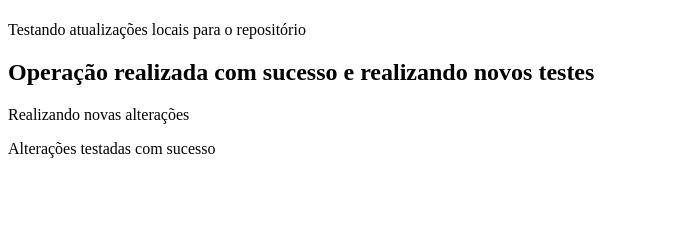
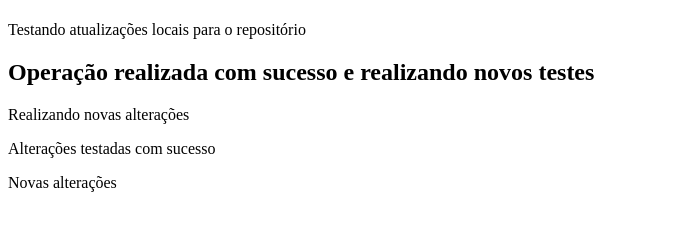
Before and after one commit to Nilton-Cesar-Dantas/Sistema-de-cadastro, a plain HTML site: page index.html in a window 1280 px wide. Shown: the part 59-290 px from the top of the page, without its empty margins (0-695 px from the left). Drawn offline with Linux system fonts and the light colour scheme.

Commit message:
Nova alteração arquivo index.html

```diff
--- a/index.html
+++ b/index.html
@@ -12,6 +12,7 @@
     <h2>Operação realizada com sucesso e realizando novos testes</h2>
     <p>Realizando novas alterações</p>
     <p>Alterações testadas com sucesso</p>
+    <p>Novas alterações</p>
     <script src="app.js"></script>
 </body>
 </html>
```
